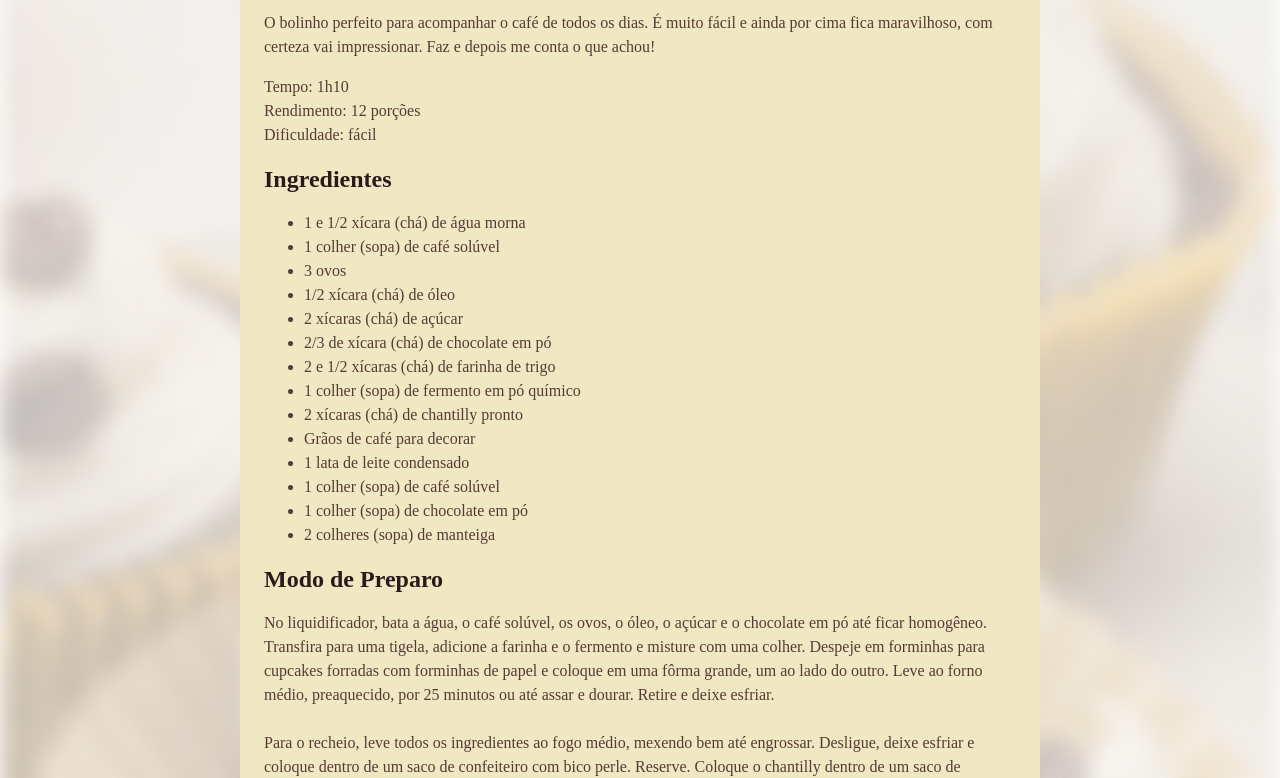
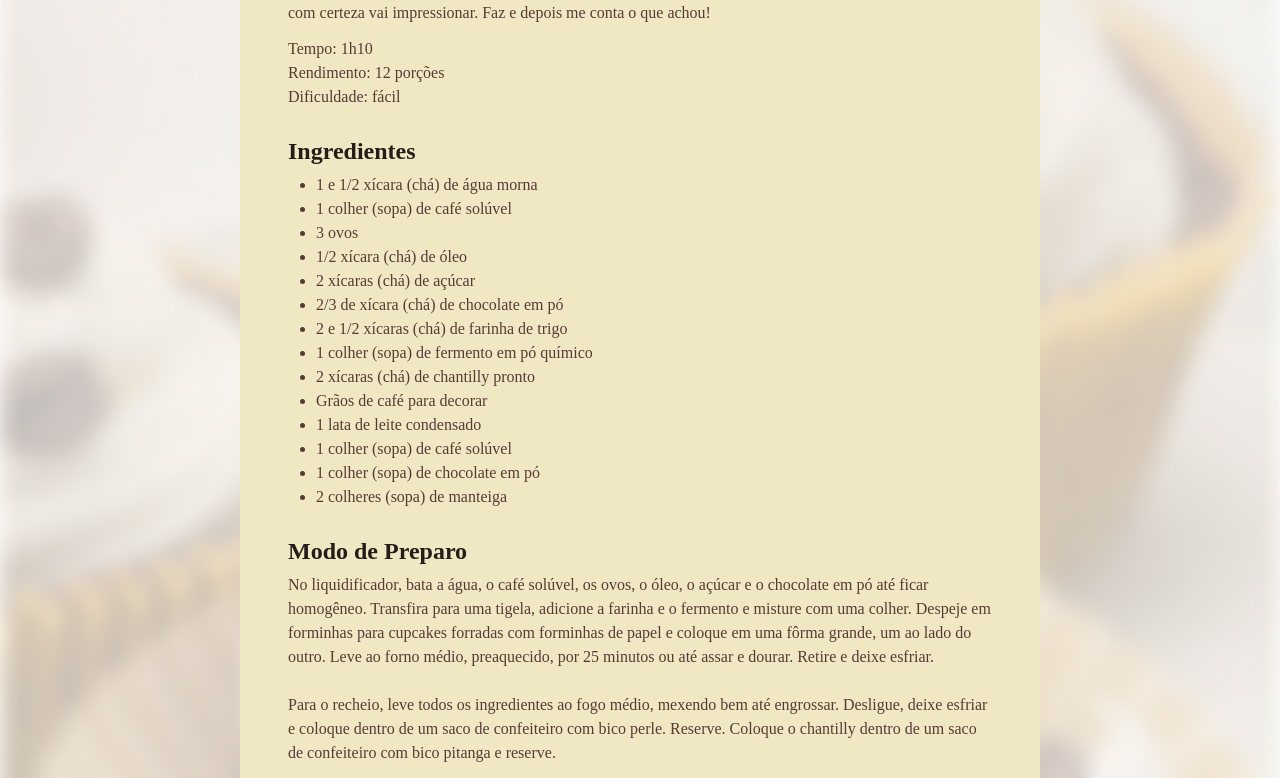
Before and after one commit to priscilamouracodestudio-creator/Pagina-de-Receita, a plain HTML site: page index.html in a window 1280 px wide. Shown: the part 231-1009 px from the top of the page. Drawn offline with Linux system fonts and the light colour scheme; a web font is replaced by a local one.

Commit message:
Adição de espaços

```diff
--- a/style.css
+++ b/style.css
@@ -1,7 +1,13 @@
+*{
+  margin: 0;
+  padding: 0;
+}
+
+
 :root{
    font-family: "Alice", serif;
-   line-height: 150%;
-   color: #573A37;
+      color: #573A37;
+      line-height: 150%;
    }
 
 body{
@@ -22,9 +28,21 @@ img{
   border-radius: 16px;
 }
 
+main{
+  padding: 24px;
+}
+
+section + section{
+  margin-top: 24px
+}
+
+#about p + p{
+  margin-top: 12px;
+}
 h1{
   line-height: 140%;
   font-size: 40px;
+
 }
 
 h2{
@@ -33,4 +51,10 @@ h2{
 
 h1, h2{
   color: #291B1A;
+  margin-bottom: 4px;
+  line-height: 150%;
 }
+
+ul{
+  padding-left: 28px;
+}
```
Also changed, not shown: index.html (+1 -3 lines).
